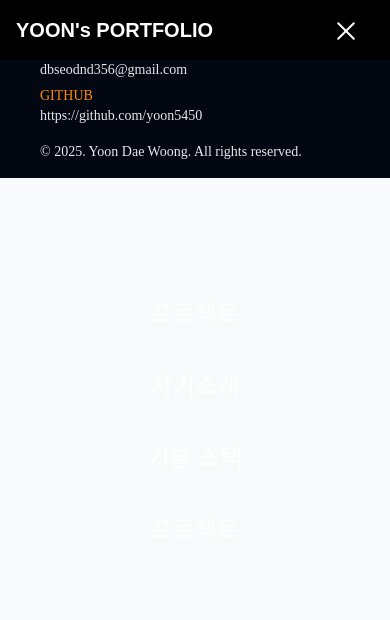
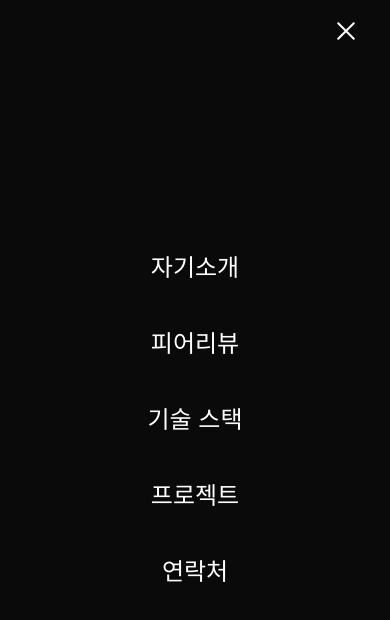
Before and after one commit to yoon5450/Yoon_Portpolio, a React (Vite) app: page /project/1 in a window 390 px wide. Both pictures are taken after a click on the button "메뉴". Shown: the top 620 px of the page. Built offline with nearby package versions, Linux system fonts and the light colour scheme; a web font is replaced by a local one.

Commit message:
Feat: 헤더 햄버거버튼 버그 해결 및 package 네이밍 변경

```diff
--- a/package.json
+++ b/package.json
@@ -1,5 +1,5 @@
 {
-  "name": "vite-auto-scafold",
+  "name": "yoon-portfolio",
   "private": true,
   "version": "0.0.0",
   "type": "module",
--- a/src/domain/Layout/components/Header.tsx
+++ b/src/domain/Layout/components/Header.tsx
@@ -206,7 +206,7 @@ function Header({ variant = "transparent" }: HeaderProps) {
       {/* 모바일 전체 화면 메뉴 */}
       <div
         className={tw(
-          "md:hidden fixed inset-0 bg-deep-navy transition-all duration-500 ease-in-out",
+          "md:hidden fixed inset-0 bg-primary-background transition-all duration-500 ease-in-out",
           isMenuOpen
             ? "opacity-100 pointer-events-auto z-50"
             : "opacity-0 pointer-events-none"
@@ -225,40 +225,59 @@ function Header({ variant = "transparent" }: HeaderProps) {
         >
           <ul className="flex flex-col items-center space-y-10">
             <li>
-              <Link
-                to="/onboarding/profile-settings"
+              <button
                 className="!text-2xl text-white font-medium group relative pb-1 after:absolute after:bottom-0 after:left-0 after:h-0.5 after:w-0 after:bg-white after:transition-all after:duration-300 hover:after:w-full"
-                onClick={() => setIsMenuOpen(false)}
+                onClick={() => {
+                  setIsMenuOpen(false);
+                  scrollToSection("about");
+                }}
+              >
+                자기소개
+              </button>
+            </li>
+            <li>
+              <button
+                className="!text-2xl text-white font-medium group relative pb-1 after:absolute after:bottom-0 after:left-0 after:h-0.5 after:w-0 after:bg-white after:transition-all after:duration-300 hover:after:w-full"
+                onClick={() => {
+                  setIsMenuOpen(false);
+                  scrollToSection("peerReview");
+                }}
+              >
+                피어리뷰
+              </button>
+            </li>
+            <li>
+              <button
+                className="!text-2xl text-white font-medium group relative pb-1 after:absolute after:bottom-0 after:left-0 after:h-0.5 after:w-0 after:bg-white after:transition-all after:duration-300 hover:after:w-full"
+                onClick={() => {
+                  setIsMenuOpen(false);
+                  scrollToSection("skills");
+                }}
+              >
+                기술 스택
+              </button>
+            </li>
+            <li>
+              <button
+                className="!text-2xl text-white font-medium group relative pb-1 after:absolute after:bottom-0 after:left-0 after:h-0.5 after:w-0 after:bg-white after:transition-all after:duration-300 hover:after:w-full"
+                onClick={() => {
+                  setIsMenuOpen(false);
+                  scrollToSection("projects");
+                }}
               >
                 프로젝트
-              </Link>
+              </button>
             </li>
             <li>
-              <Link
-                to="/scenario-list"
+              <button
                 className="!text-2xl text-white font-medium group relative pb-1 after:absolute after:bottom-0 after:left-0 after:h-0.5 after:w-0 after:bg-white after:transition-all after:duration-300 hover:after:w-full"
-                onClick={() => setIsMenuOpen(false)}
+                onClick={() => {
+                  setIsMenuOpen(false);
+                  scrollToSection("contact");
+                }}
               >
-                자기소개
-              </Link>
-            </li>
-            <li>
-              <Link
-                to="/community"
-                className="!text-2xl text-white font-medium group relative pb-1 after:absolute after:bottom-0 after:left-0 after:h-0.5 after:w-0 after:bg-white after:transition-all after:duration-300 hover:after:w-full"
-                onClick={() => setIsMenuOpen(false)}
-              >
-                기술 스택
-              </Link>
-            </li>
-            <li>
-              <Link
-                to="/projects"
-                className="!text-2xl text-white font-medium group relative pb-1 after:absolute after:bottom-0 after:left-0 after:h-0.5 after:w-0 after:bg-white after:transition-all after:duration-300 hover:after:w-full"
-                onClick={() => setIsMenuOpen(false)}
-              >
-                프로젝트
-              </Link>
+                연락처
+              </button>
             </li>
           </ul>
         </nav>
--- a/src/domain/Projects/types.ts
+++ b/src/domain/Projects/types.ts
@@ -22,7 +22,7 @@ export interface ProjectDetail {
   teammate: string;
   background?: string;
   skills?: string[];
-  skillReason?: Record<string, string>[];
+  skillReason?: { skill: string; reason: string }[];
   charged?: { title: string; desc: string }[];
   achievements?: string[];
   troubleShootings?: {
--- a/src/page/ProjectDetail/index.tsx
+++ b/src/page/ProjectDetail/index.tsx
@@ -92,7 +92,7 @@ function ProjectDetail() {
         {project.architecture && (
           <section>
             <h2 className="text-2xl font-semibold mb-2">프로젝트 아키텍쳐</h2>
-            <img src={project.architecture} />
+            <img src={project.architecture} alt={`${project.title} 아키텍처`} />
           </section>
         )}
 
```
